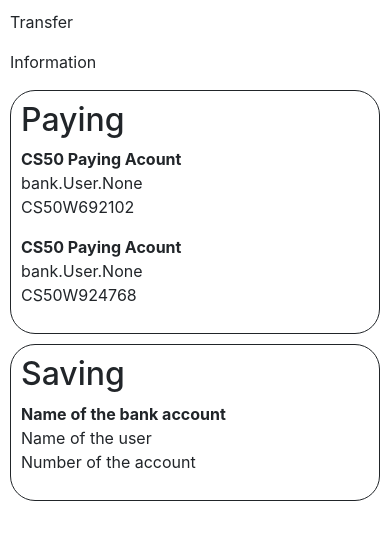
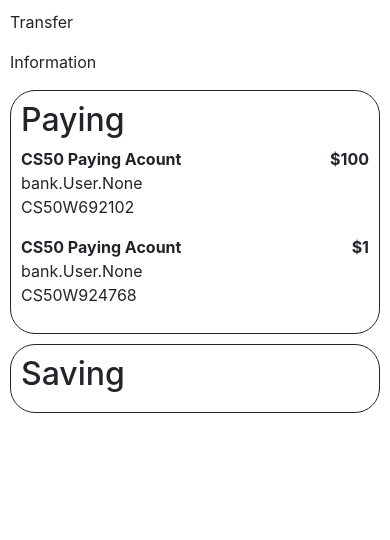
Before and after one commit to MikevanHuizen2912/capstone, a Django app: page / in a window 390 px wide. Shown: the part 56-596 px from the top of the page. Run offline with Django 4.2, Linux system fonts and the light colour scheme; a user stored in the database is signed in; data comes from the database, SQL or seed files in the repository; both versions use the stored data as it was after the commit.

Commit message:
Made the saving account also responsive. Fix some bugs in the lay-out

```diff
--- a/bank/static/bank/styles.css
+++ b/bank/static/bank/styles.css
@@ -17,6 +17,14 @@
     margin: 10px;
 }
 
+/* The error messages that can happen when logging in or registering */
 #login_message, #register_message {
     color: red;
 }
+
+/* This flexblox helps for the layout of the name and the amount of an account */
+#paying_account_flex, #saving_accoutn_flex{
+    display: flex;
+    flex-direction: row;
+    justify-content: space-between;
+}
--- a/bank/templates/bank/index.html
+++ b/bank/templates/bank/index.html
@@ -11,8 +11,11 @@
         <div id="index_paying">
             <h2>Paying</h2>
             {% for account in paying_accounts %}
-                <div>
-                    <b>{{ account.name }}</b>
+                <div id="paying_account{{ account.id }}">
+                    <div id="paying_account_flex">
+                        <b>{{ account.name }}</b>
+                        <b>${{ account.amount }}</b>
+                    </div>
                     <p>
                         {{ account.holder }}<br>
                         {{ account.number }}
@@ -23,13 +26,18 @@
 
         <div id="index_saving">
             <h2>Saving</h2>
-            <div>
-                <b>Name of the bank account</b>
-                <p>
-                    Name of the user<br>
-                    Number of the account
-                </p>
-            </div>
+            {% for account in saving_accounts %}
+                <div id=id="saving_account{{ account.id }}">
+                    <div id="saving_account_flex">
+                        <b>{{ account.name }}</b>
+                        <b>${{ account.amount }}</b>
+                    </div>
+                    <p>
+                        {{ account.holder }}<br>
+                        {{ account.number }}
+                    </p>
+                </div>
+            {% endfor %}
         </div>
     </div>
 {% endblock %}
```
Also changed, not shown: db.sqlite3.
